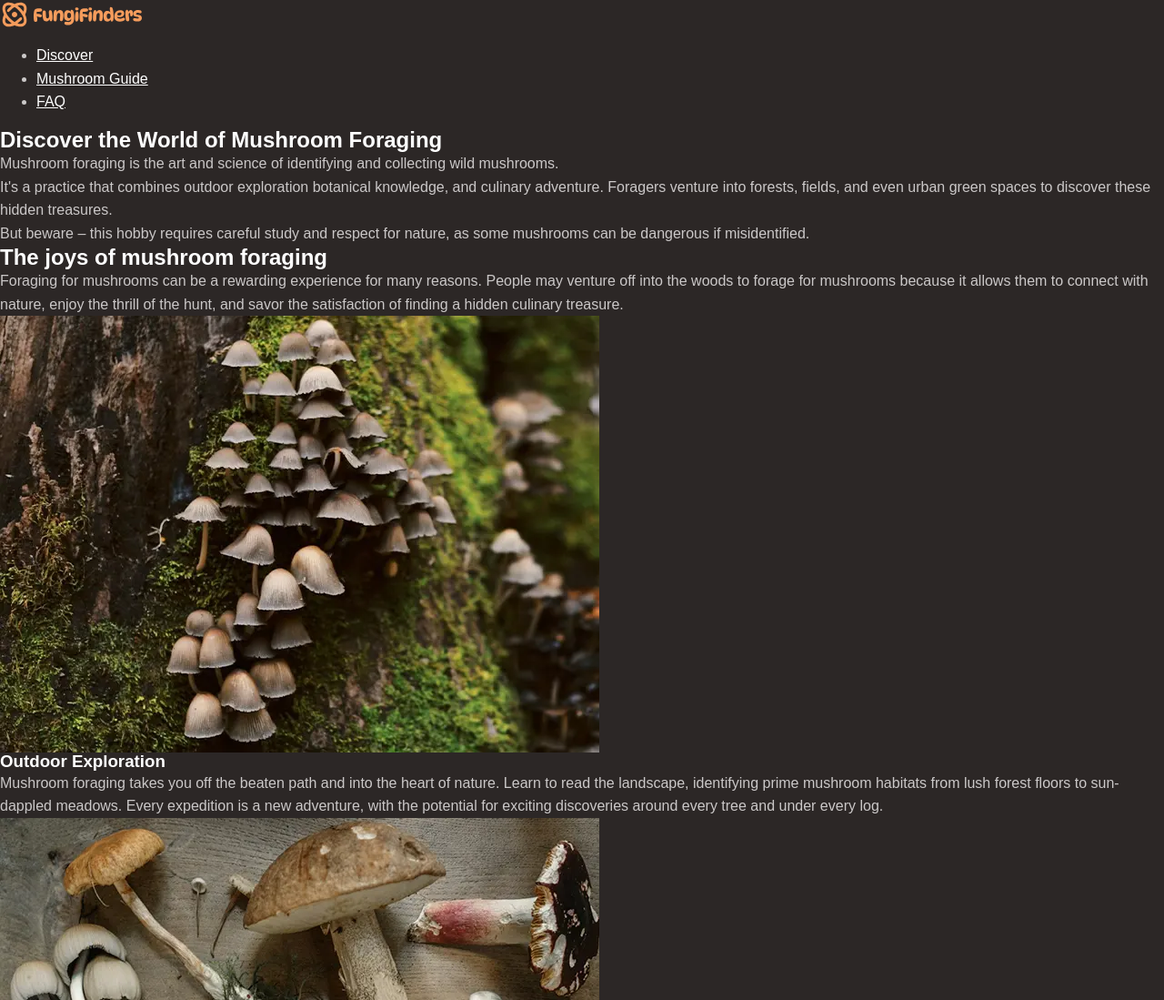
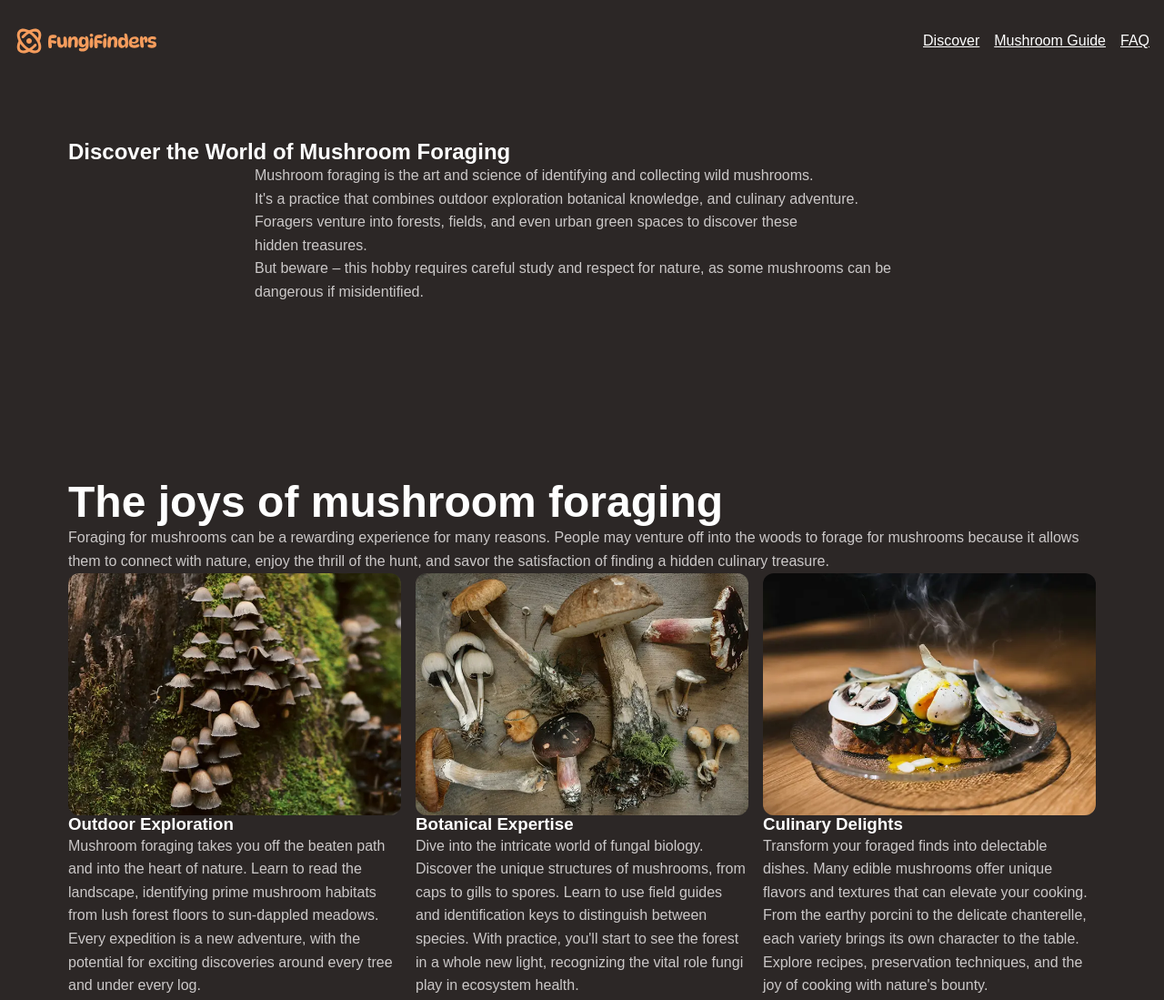
Before and after one commit to wchb2015/fungi_finders, a plain HTML site: page index.html in a window 1280 px wide. Shown: the top 1099 px of the page at 91% size. Drawn offline with Linux system fonts and the light colour scheme.

Commit message:
Update 12/30.

```diff
--- a/index.html
+++ b/index.html
@@ -8,6 +8,8 @@
   </head>
   <body>
     <header class="site-header">
+      <div class="wrapper" data-width="wide">
+        <div class="site-header__inner">
           <img src="/assets/fungi-finders.svg" alt="Fungi Finders" />
           <nav class="primary-navigation">
             <ul>
@@ -16,34 +18,41 @@
               <li><a href="#">FAQ</a></li>
             </ul>
           </nav>
+        </div>
+      </div>
     </header>
-    <section class="hero">
+    <section class="hero section" data-padding="compact">
+      <div class="wrapper">
         <h1>Discover the World of Mushroom Foraging</h1>
+      </div>
+      <div class="wrapper" data-width="narrow">
         <p>
           Mushroom foraging is the art and science of identifying and collecting
           wild mushrooms.
         </p>
         <p>
           It's a practice that combines outdoor exploration botanical knowledge,
-        and culinary adventure. Foragers venture into forests, fields, and even
-        urban green spaces to discover these hidden treasures.
+          and culinary adventure. Foragers venture into forests, fields, and
+          even urban green spaces to discover these hidden treasures.
         </p>
         <p>
           But beware – this hobby requires careful study and respect for nature,
           as some mushrooms can be dangerous if misidentified.
         </p>
+      </div>
     </section>
 
-    <section>
-      <h2>The joys of mushroom foraging</h2>
+    <section class="section">
+      <div class="wrapper">
+        <h2 class="section-title">The joys of mushroom foraging</h2>
         <p>
           Foraging for mushrooms can be a rewarding experience for many reasons.
-        People may venture off into the woods to forage for mushrooms because it
-        allows them to connect with nature, enjoy the thrill of the hunt, and
-        savor the satisfaction of finding a hidden culinary treasure.
+          People may venture off into the woods to forage for mushrooms because
+          it allows them to connect with nature, enjoy the thrill of the hunt,
+          and savor the satisfaction of finding a hidden culinary treasure.
         </p>
         <!-- three-columns -->
-      <div>
+        <div class="equal-columns">
           <div class="card">
             <img src="/assets/outdoor-exploration.webp" alt="" />
             <h3>Outdoor Exploration</h3>
@@ -59,11 +68,12 @@
             <img src="/assets/botanical-expertise.webp" alt="" />
             <h3>Botanical Expertise</h3>
             <p>
-            Dive into the intricate world of fungal biology. Discover the unique
-            structures of mushrooms, from caps to gills to spores. Learn to use
-            field guides and identification keys to distinguish between species.
-            With practice, you'll start to see the forest in a whole new light,
-            recognizing the vital role fungi play in ecosystem health.
+              Dive into the intricate world of fungal biology. Discover the
+              unique structures of mushrooms, from caps to gills to spores.
+              Learn to use field guides and identification keys to distinguish
+              between species. With practice, you'll start to see the forest in
+              a whole new light, recognizing the vital role fungi play in
+              ecosystem health.
             </p>
           </div>
           <div class="card">
@@ -79,27 +89,33 @@
             </p>
           </div>
         </div>
+      </div>
     </section>
 
-    <section>
-      <h2>Start your <span>Foraging Adventure!</span></h2>
+    <section class="background-accent section" data-padding="compact">
+      <div class="wrapper" data-width="narrow">
+        <h2 class="section-title">
+          Start your <span class="text-brand">Foraging Adventure!</span>
+        </h2>
         <p>
           Whether you're seeking a deeper connection with nature, a new outdoor
           hobby, or simply love the idea of finding your own food, mushroom
           foraging offers a uniquely rewarding experience.
         </p>
+      </div>
     </section>
 
-    <section>
+    <section class="background-extra-dark section">
       <!-- two-columns -->
-      <div>
+      <div class="wrapper" data-width="wide">
+        <div class="equal-columns" data-gap="large" data-alignment="centered">
           <div><img src="/assets/get-to-know.webp" alt="" /></div>
           <div>
-          <h2>Get to know your mushrooms</h2>
+            <h2 class="section-title">Get to know your mushrooms</h2>
             <p>
               Successful and safe mushroom foraging begins with a deep
-            understanding of the species you'll encounter in the wild - not just
-            what the edible ones look like, but their toxic look-alikes,
+              understanding of the species you'll encounter in the wild - not
+              just what the edible ones look like, but their toxic look-alikes,
               seasonal patterns, and preferred habitats.
             </p>
             <p>
@@ -109,13 +125,15 @@
             <a class="button" href="#">Reference Guide </a>
           </div>
         </div>
+      </div>
     </section>
 
-    <section>
+    <section class="section">
       <!-- two-columns -->
+      <div class="wrapper" data-width="wide">
+        <div class="equal-columns" data-gap="large" data-alignment="centered">
           <div>
-        <div>
-          <h2>Connect with Nature</h2>
+            <h2 class="section-title">Connect with Nature</h2>
             <p>
               Experience the beauty of the great outdoors while foraging for
               mushrooms with fellow enthusiasts.
@@ -130,6 +148,7 @@
           </div>
           <div><img src="/assets/nature.webp" alt="" /></div>
         </div>
+      </div>
     </section>
 
     <footer class="site-footer">
--- a/style.css
+++ b/style.css
@@ -145,9 +145,6 @@
     --border-radius-2: 0.5rem;
     --border-radius-3: 0.75rem;
   }
-}
-
-@layer base {
   body {
     font-family: var(--ff-body);
     font-size: var(--font-size-regular);
@@ -172,9 +169,134 @@
   a:focus-visible {
     color: var(--text-brand-light);
   }
+
+  img {
+    border-radius: var(--border-radius-3);
+  }
+}
+
+@layer layout {
+  .equal-columns {
+    display: grid;
+    gap: var(--equal-columns-gap, 1rem);
+    align-items: var(--equal-columns-vertical-alignment, stretch);
+
+    @media (width >760px) {
+      grid-auto-flow: column;
+      grid-auto-columns: 1fr;
+    }
+
+    &[data-gap="large"] {
+      --equal-columns-gap: 2rem;
+    }
+
+    &[data-alignment="centered"] {
+      --equal-columns-vertical-alignment: center;
+    }
+  }
+
+  .section {
+    --padding: 3.75rem;
+    padding-block: var(--padding);
+
+    @media (width>760px) {
+      --padding: 8rem;
+
+      &[data-padding="compact"] {
+        --padding: 4rem;
+      }
+    }
+  }
+
+  .wrapper {
+    --wrapper-max-width: 1130px;
+
+    max-width: var(--wrapper-max-width);
+    margin-inline: auto;
+    /* 1rem = 16px */
+    padding-inline: 1rem;
+    box-sizing: content-box;
+
+    &[data-width="narrow"] {
+      --wrapper-max-width: 720px;
+    }
+
+    &[data-width="wide"] {
+      --wrapper-max-width: 1330px;
+    }
+  }
+}
+
+@layer components {
+  .site-header {
+    padding-block: 1rem;
+  }
+
+  .site-header__inner {
+    display: flex;
+    /* 0.5 top and bottom and 1 left and right */
+    gap: 0.5rem 1rem;
+    justify-content: space-between;
+    flex-wrap: wrap;
+  }
+
+  .primary-navigation {
+    ul {
+      list-style: none;
+      display: flex;
+      gap: 0.5rem 1rem;
+      flex-wrap: wrap;
+    }
+  }
 }
 
 @layer utilities {
+  .text-center {
+    text-align: center;
+  }
+  .text-brand {
+    color: var(--text-brand);
+  }
+  .text-high-contrast {
+    color: var(--text-high-contrast);
+  }
+
+  .section-title {
+    font-size: var(--font-size-heading-regular);
+  }
+
+  .background-base {
+    background-color: var(--background-base);
+  }
+  .background-light {
+    background-color: var(--background-light);
+  }
+  .background-extra-light {
+    background-color: var(--background-extra-light);
+  }
+  .background-dark {
+    background-color: var(--background-dark);
+  }
+  .background-extra-dark {
+    background-color: var(--background-extra-dark);
+  }
+
+  .background-accent {
+    background-color: var(--background-accent-dark);
+  }
+
+  .font-size-sm {
+    font-size: var(--font-size-sm);
+  }
+  .font-size-regular {
+    font-size: var(--font-size-regular);
+  }
+  .font-size-md {
+    font-size: var(--font-size-md);
+  }
+  .font-size-lg {
+    font-size: var(--font-size-lg);
+  }
   .visually-hidden {
     clip: rect(0 0 0 0);
     clip-path: inset(50%);
```
Lines whose indentation alone changed are shown as unchanged.
